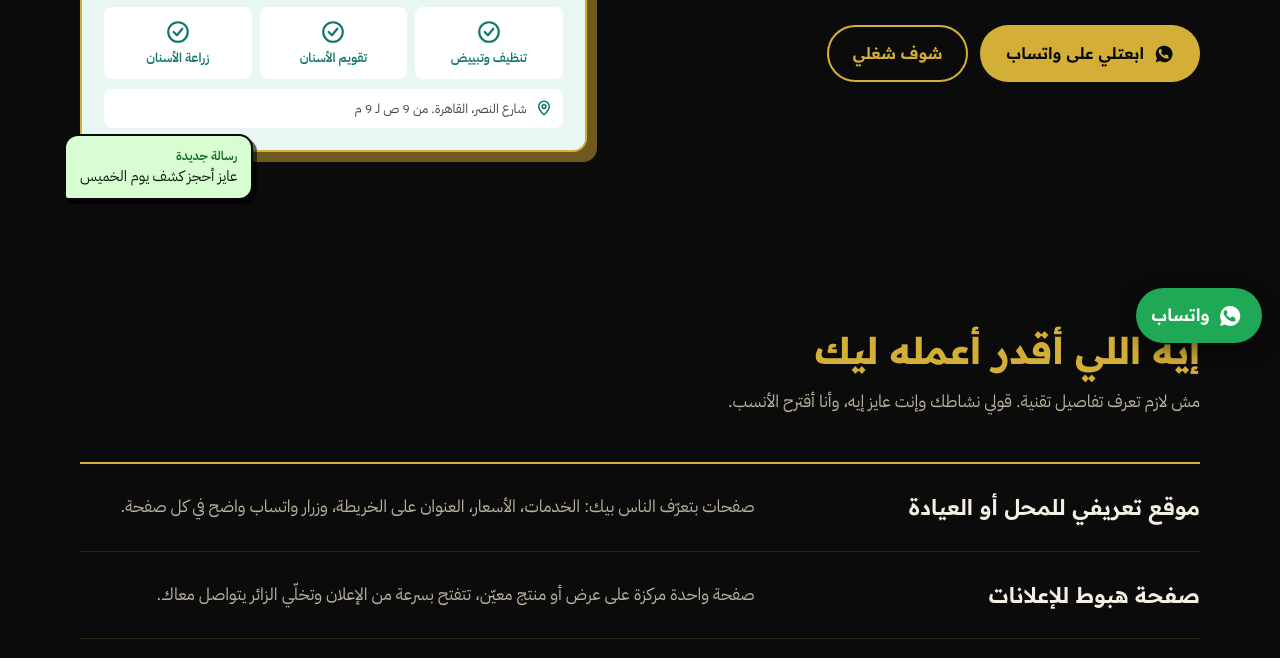
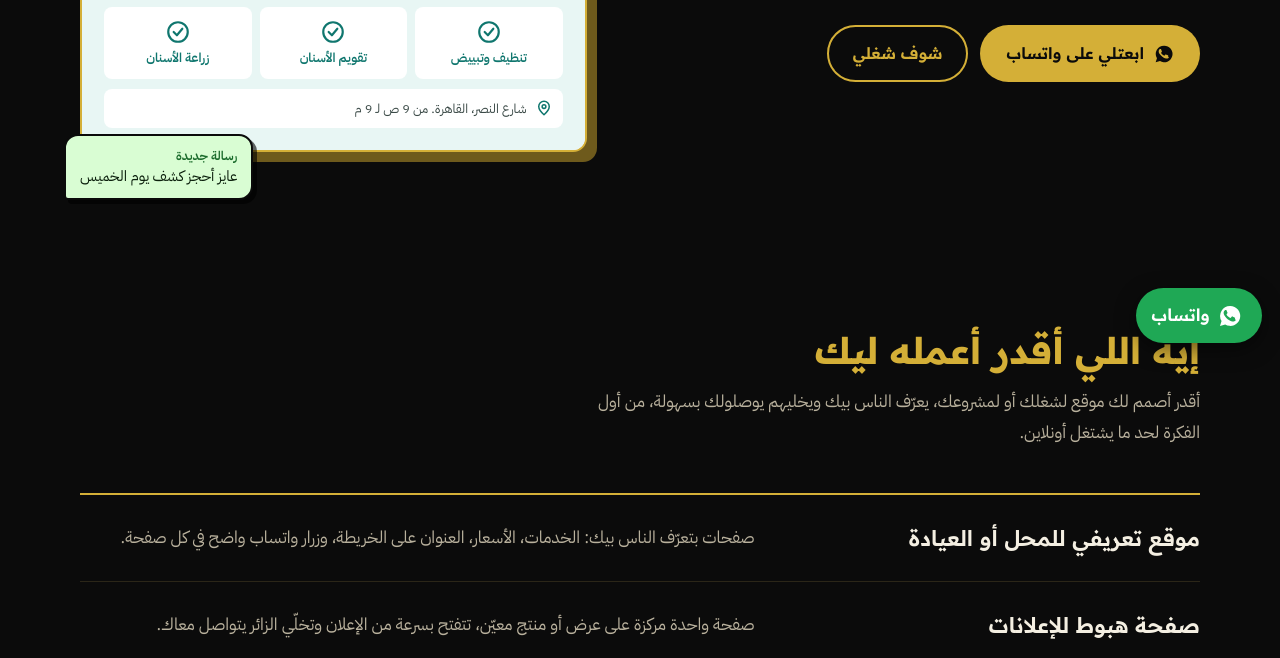
Before and after one commit to Senchi71/omar-portfolio, a plain HTML site: page index.html in a window 1280 px wide. Shown: the part 439-1097 px from the top of the page. Drawn offline with Linux system fonts and the light colour scheme.

Commit message:
Add files via upload

```diff
--- a/index.html
+++ b/index.html
@@ -89,7 +89,7 @@
       <div class="wrap">
         <div class="section-head">
           <h2>إيه اللي أقدر أعمله ليك</h2>
-          <p>مش لازم تعرف تفاصيل تقنية. قولي نشاطك وإنت عايز إيه، وأنا أقترح الأنسب.</p>
+          <p>أقدر أصمم لك موقع لشغلك أو لمشروعك، يعرّف الناس بيك ويخليهم يوصلولك بسهولة، من أول الفكرة لحد ما يشتغل أونلاين.</p>
         </div>
         <ul class="services">
           <li>
```
